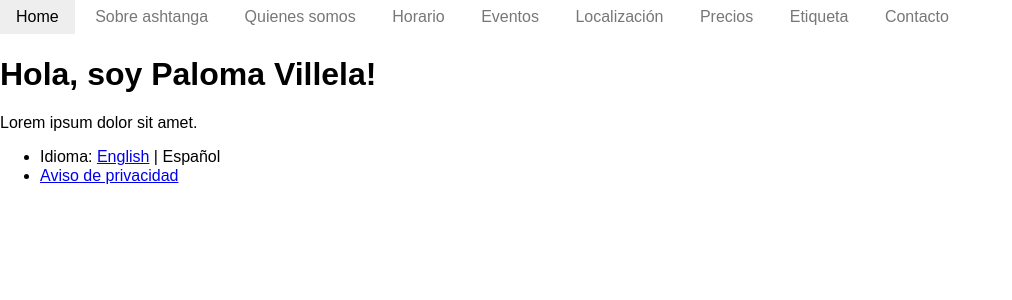
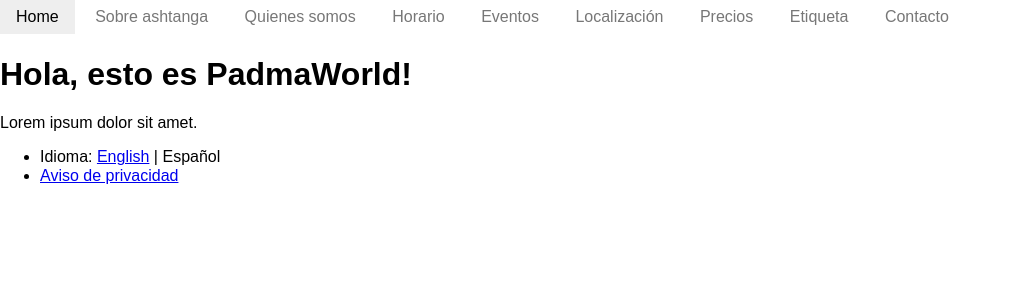
Before and after one commit to palomavillela/palomavillela.github.io, a Jekyll site: the page built from es/index.html, in a window 1280 px wide. Shown: the top 300 px of the page, without its empty margins (0-1012 px from the left). Built offline with Jekyll 4.4.1, drawn with Linux system fonts in a browser that asks for light colours; nearby versions of some CDN libraries.

Commit message:
change to padmaworld

```diff
--- a/_config.yml
+++ b/_config.yml
@@ -1,2 +1,2 @@
-name: Paloma Villela
+name: PadmaWorld
 timezone: UTC
--- a/en/index.html
+++ b/en/index.html
@@ -1,11 +1,11 @@
 ---
 layout: default
-title: Paloma Villela
+title: PadmaWorld
 menu_include: /en/menu.html
 footer_include: /en/footer.html
 this_page: index.html
 ---
 <div class="blurb">
-	<h1>Hi there, I'm Paloma Villela!</h1>
+	<h1>Hi there, this is PadmaWorld!</h1>
 	<p>Lorem ipsum dolor sit amet.</p>
 </div>
--- a/es/index.html
+++ b/es/index.html
@@ -1,11 +1,11 @@
 ---
 layout: default
-title: Paloma Villela
+title: PadmaWorld
 menu_include: /es/menu.html
 footer_include: /es/footer.html
 this_page: index.html
 ---
 <div class="blurb">
-	<h1>Hola, soy Paloma Villela!</h1>
+	<h1>Hola, esto es PadmaWorld!</h1>
 	<p>Lorem ipsum dolor sit amet.</p>
 </div>
```
